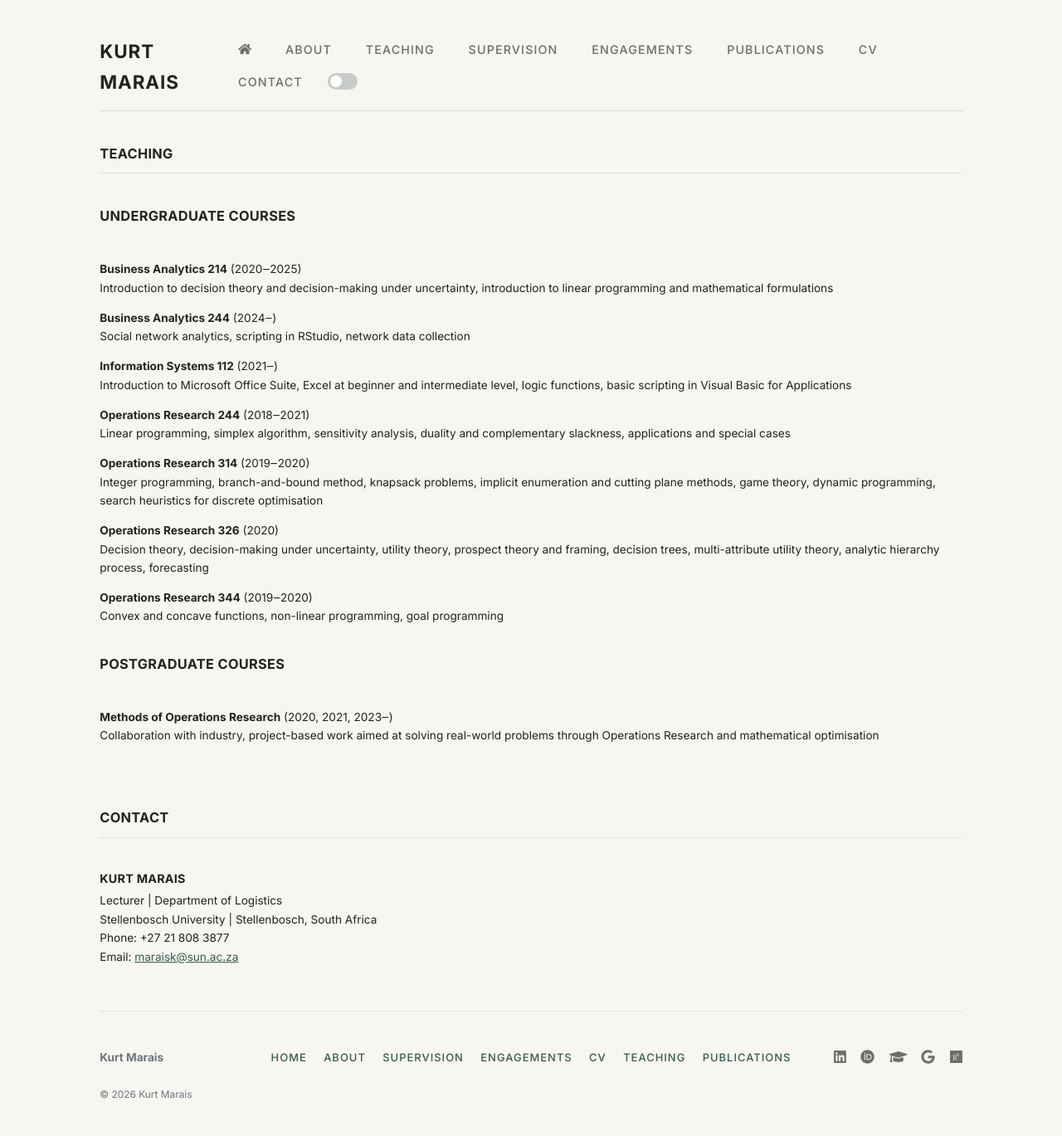
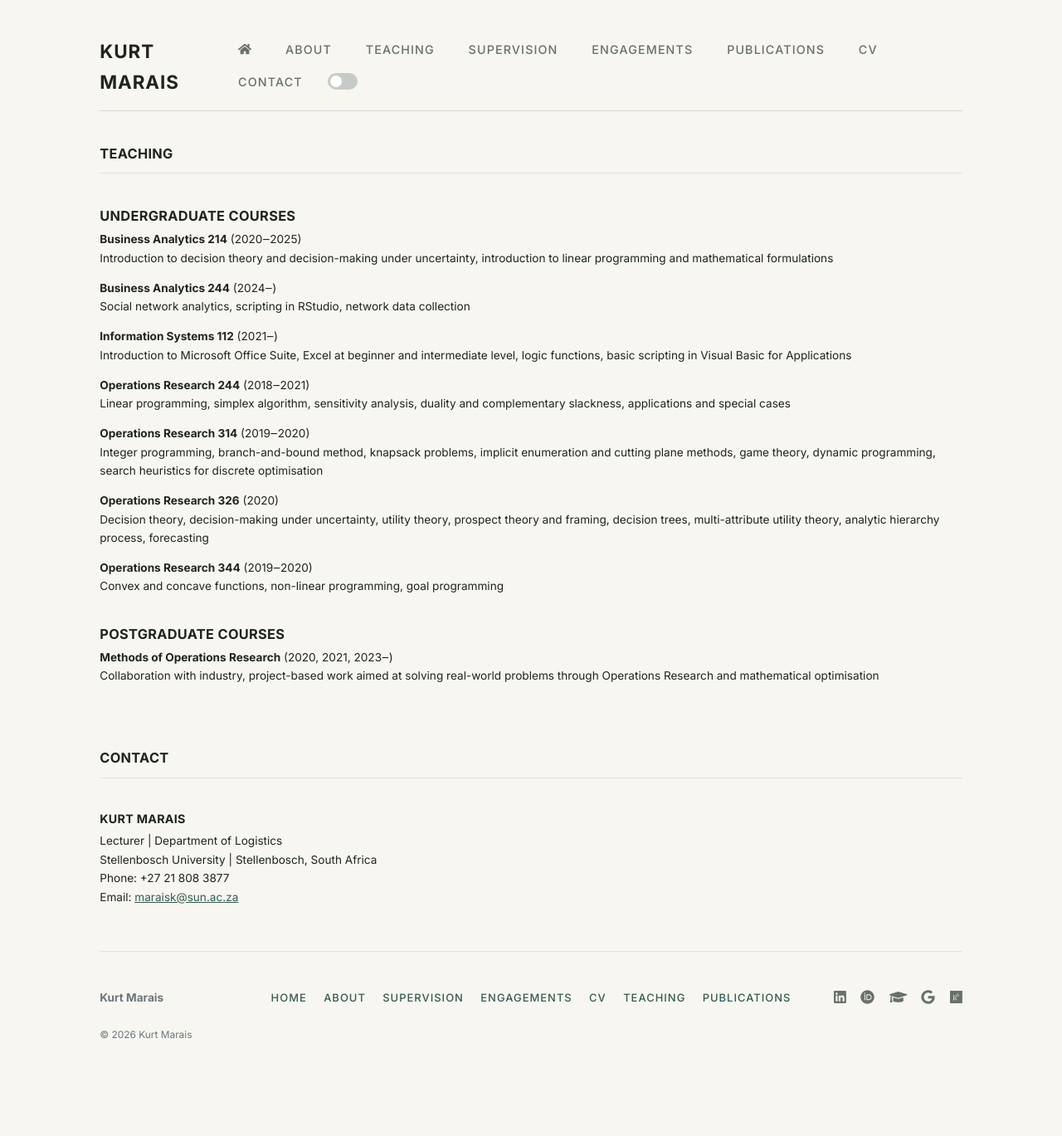
Before and after one commit to kurtmarais/kurtmarais.github.io, a Jekyll site: the page built from teaching.md, in a window 1280 px wide. Shown: the whole page at 83% size. Built offline with Jekyll 4.4.1, drawn with Linux system fonts in a browser that asks for light colours; after the commit the page ends 1297 px from its top, so only the background shows below that.

Commit message:
Update teaching.md

```diff
--- a/teaching.md
+++ b/teaching.md
@@ -11,7 +11,7 @@ permalink: /teaching/
 <br>-->
 
 ### Undergraduate courses
-<br>
+
 
 **Business Analytics 214** (2020‒2025)<br>
 Introduction to decision theory and decision-making under uncertainty, introduction to linear programming and mathematical formulations
@@ -41,8 +41,8 @@ Decision theory, decision-making under uncertainty, utility theory, prospect the
 Convex and concave functions, non-linear programming, goal programming
 <br><br>
 
-### Postgraduate courses
-<br>
+### Postgraduate courses<br>
+
 
 **Methods of Operations Research** (2020, 2021, 2023‒)<br>
 Collaboration with industry, project-based work aimed at solving real-world problems through Operations Research and mathematical optimisation
```
